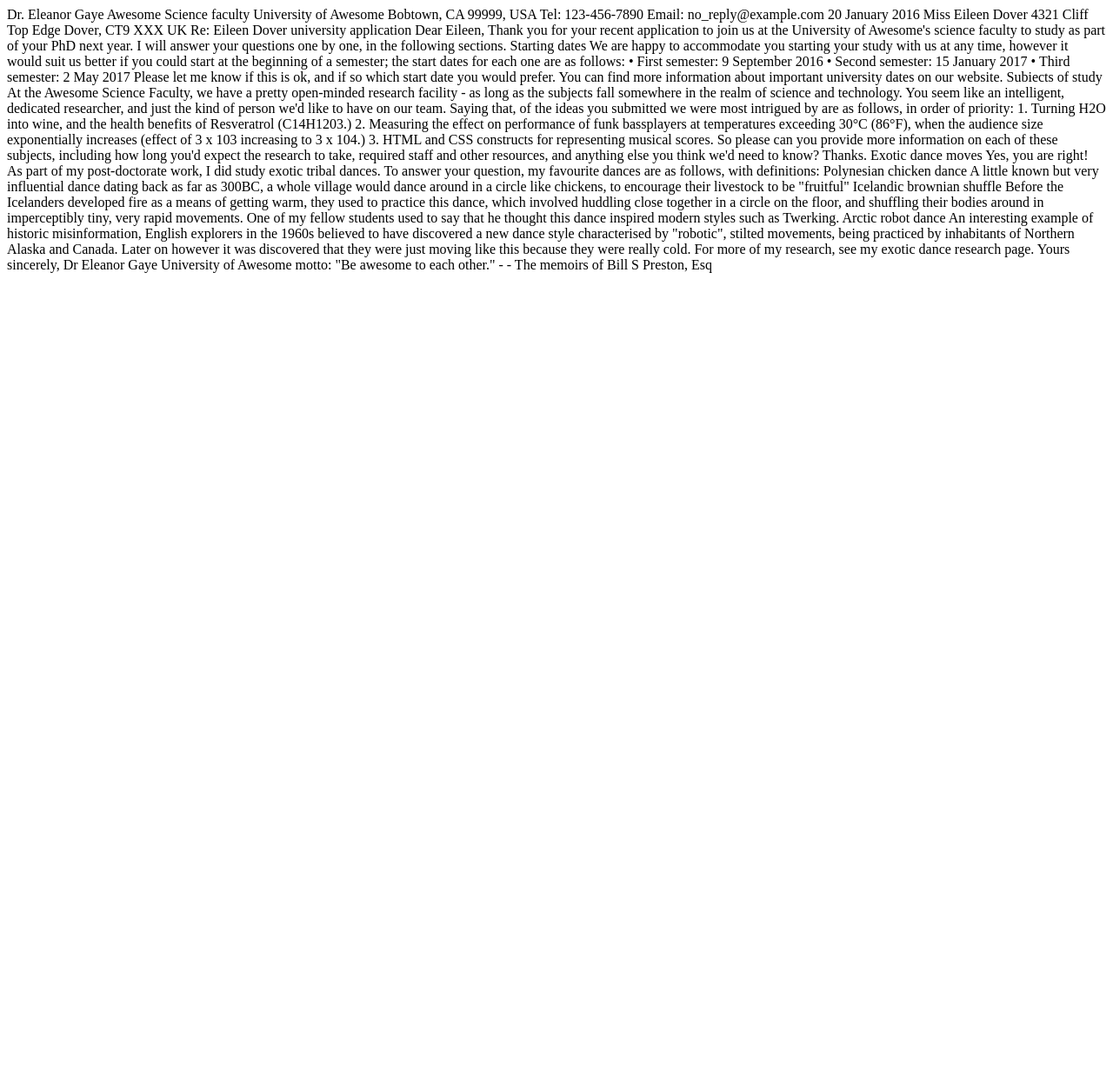
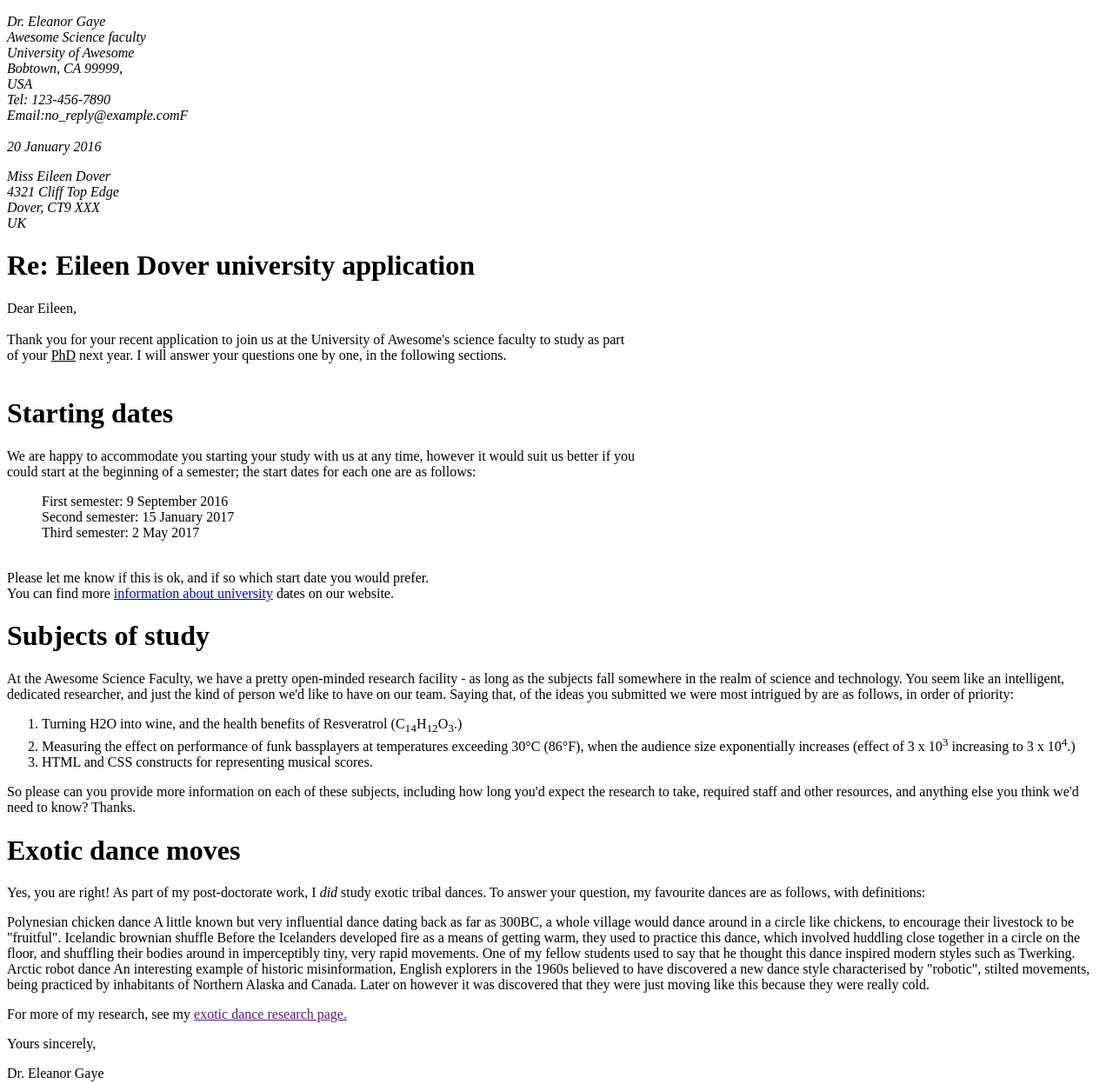
Before and after one commit to tnttirth15/tnttirth15.github.io, a plain HTML site: page Assignment1a.html in a window 1280 px wide. Shown: the top 1247 px of the page at 87% size. Before the commit the page ends 800 px from the top, so only its background shows below. Drawn offline with Linux system fonts and the light colour scheme.

Commit message:
#2
Added some of the basic HTML tags. Still having trouble to organize the stuff.

```diff
--- a/Assignment1a.html
+++ b/Assignment1a.html
@@ -7,43 +7,109 @@
     Brief Overview  - In this assignment 1 students are indtroduced to the basic tags of HTML.
 -->
 
-<p>Dr. Eleanor Gaye
-    Awesome Science faculty
-    University of Awesome
-    Bobtown, CA 99999,
-    USA
-    Tel: 123-456-7890
-    Email: no_reply@example.com
-    20 January 2016
-    Miss Eileen Dover
-    4321 Cliff Top Edge
-    Dover, CT9 XXX
-    UK
-    Re: Eileen Dover university application
-    Dear Eileen,
-    Thank you for your recent application to join us at the University of Awesome's science faculty to study as part of your PhD next year. I will answer your questions one by one, in the following sections.
-    Starting dates
-    We are happy to accommodate you starting your study with us at any time, however it would suit us better if you could start at the beginning of a semester; the start dates for each one are as follows:
-    • First semester: 9 September 2016
-    • Second semester: 15 January 2017
-    • Third semester: 2 May 2017
+<!DOCTYPE html>
+<html lang="en-US">
+
+<head>
+    <meta charset="UTF-8">
+    <meta name="description" content="Lab-1 HTML Overview">
+    <title>Lab1: HTML Overview</title>
+</head>
+
+<body>
+    <!--Separating the body parts of the letter-->
+    <address>
+
+        <!--The sender's address that should be align on the right side of the web page.-->
+
+        <p class="sender-column">Dr. Eleanor Gaye
+                <br>Awesome Science faculty
+                <br>University of Awesome
+                <br>Bobtown, CA 99999,
+                <br>USA
+                <br>Tel: 123-456-7890
+                <br>Email:no_reply@example.comF
+            <br><br>20 January 2016
+        </p>
+    </address>
+
+    <p><em>Miss Eileen Dover
+            <br>4321 Cliff Top Edge
+            <br>Dover, CT9 XXX
+            <br>UK
+        </em></p>
+
+<!--Using Headings-->
+    <h1>Re: Eileen Dover university application</h1>
+    <p>Dear Eileen,
+        <br><br>Thank you for your recent application to join us at the University of Awesome's science faculty to study
+        as part
+        <br>of your <u>PhD</u> next year. I will answer your questions one by one, in the following sections.
+        <br><br>
+    <h1>Starting dates</h1>
+    We are happy to accommodate you starting your study with us at any time, however it would suit us better if
+    you<br>could start at the beginning of a semester; the start dates for each one are as follows:
+    <br>
+
+    <dl>
+        <dd> First semester: 9 September 2016</dd>
+        <dd> Second semester: 15 January 2017</dd>
+        <dd> Third semester: 2 May 2017</dd>
+    </dl>
+    <br>
     Please let me know if this is ok, and if so which start date you would prefer.
-    You can find more information about important university dates on our website.
-    Subiects of study
-    At the Awesome Science Faculty, we have a pretty open-minded research facility - as long as the subjects fall somewhere in the realm of science and technology. You seem like an intelligent, dedicated researcher, and just the kind of person we'd like to have on our team. Saying that, of the ideas you submitted we were most intrigued by are as follows, in order of priority:
-    1. Turning H2O into wine, and the health benefits of Resveratrol (C14H1203.)
-    2. Measuring the effect on performance of funk bassplayers at temperatures exceeding 30°C (86°F), when the audience size exponentially increases (effect of 3 x 103 increasing to 3 x 104.)
-    3. HTML and CSS constructs for representing musical scores.
-    So please can you provide more information on each of these subjects, including how long you'd expect the research to take, required staff and other resources, and anything else you think we'd need to know? Thanks.
-    Exotic dance moves
-    Yes, you are right! As part of my post-doctorate work, I did study exotic tribal dances. To answer your question, my favourite dances are as follows, with definitions:
-    Polynesian chicken dance
-    A little known but very influential dance dating back as far as 300BC, a whole village would dance around in a circle like chickens, to encourage their livestock to be "fruitful"
-    Icelandic brownian shuffle
-    Before the Icelanders developed fire as a means of getting warm, they used to practice this dance, which involved huddling close together in a circle on the floor, and shuffling their bodies around in imperceptibly tiny, very rapid movements. One of my fellow students used to say that he thought this dance inspired modern styles such as Twerking.
-    Arctic robot dance
-    An interesting example of historic misinformation, English explorers in the 1960s believed to have discovered a new dance style characterised by "robotic", stilted movements, being practiced by inhabitants of Northern Alaska and Canada. Later on however it was discovered that they were just moving like this because they were really cold.
-    For more of my research, see my exotic dance research page.
-    Yours sincerely,
-    Dr Eleanor Gaye
-    University of Awesome motto: "Be awesome to each other." - - The memoirs of Bill S Preston, Esq</p>
+    <br>
+    You can find more <a href=" ">information about university</a> dates on our website.
+    </p>
+
+    <h1>Subjects of study</h1>
+    <p>
+        At the Awesome Science Faculty, we have a pretty open-minded research facility - as long as the subjects fall
+        somewhere in the realm of science and technology. You seem like an intelligent, dedicated researcher, and just
+        the kind of person we'd like to have on our team. Saying that, of the ideas you submitted we were most intrigued
+        by are as follows, in order of priority:
+    </p>
+    <ol>
+        <li>Turning H2O into wine, and the health benefits of Resveratrol (C<sub>14</sub>H<sub>12</sub>O<sub>3</sub>.)
+        </li>
+        <li>Measuring the effect on performance of funk bassplayers at temperatures exceeding 30°C (86°F), when the
+            audience size exponentially increases (effect of 3 x 10<sup>3</sup> increasing to 3 x 10<sup>4</sup>.)
+        </li>
+        <li>
+            HTML and CSS constructs for representing musical scores.
+        </li>
+    </ol>
+    <p>So please can you provide more information on each of these subjects, including how long you'd expect the
+        research to take, required staff and other resources, and anything else you think we'd need to know? Thanks.
+    </p>
+
+    <h1>Exotic dance moves</h1>
+    <p>
+        Yes, you are right! As part of my post-doctorate work, I <em>did </em>study exotic tribal dances. To answer your
+        question,
+        my favourite dances are as follows, with definitions:
+    </p>
+
+        Polynesian chicken dance
+        A little known but very influential dance dating back as far as 300BC, a whole village would dance around in
+            a circle like chickens, to encourage their livestock to be "fruitful".
+        Icelandic brownian shuffle
+        Before the Icelanders developed fire as a means of getting warm, they used to practice this dance, which
+            involved huddling close together in a circle on the floor, and shuffling their bodies around in
+            imperceptibly tiny, very rapid movements. One of my fellow students used to say that he thought this dance
+            inspired modern styles such as Twerking.
+        Arctic robot dance
+        An interesting example of historic misinformation, English explorers in the 1960s believed to have
+            discovered a new dance style characterised by "robotic", stilted movements, being practiced by inhabitants
+            of Northern Alaska and Canada. Later on however it was discovered that they were just moving like this
+            because they were really cold.
+
+    <!--used <a> tag to create a hyperlink-->
+    <p>
+        For more of my research, see my <a href="">exotic dance research page.</a>
+    </p>
+    <p>Yours sincerely,</p>
+    <p>Dr. Eleanor Gaye</p>
+    <p>University of Awesome motto: "Be awesome to each other." -- <!--Itallic fonts--> <em>The memoirs of Bill S
+            Preston, Esq</em></p>
+</body>
```
